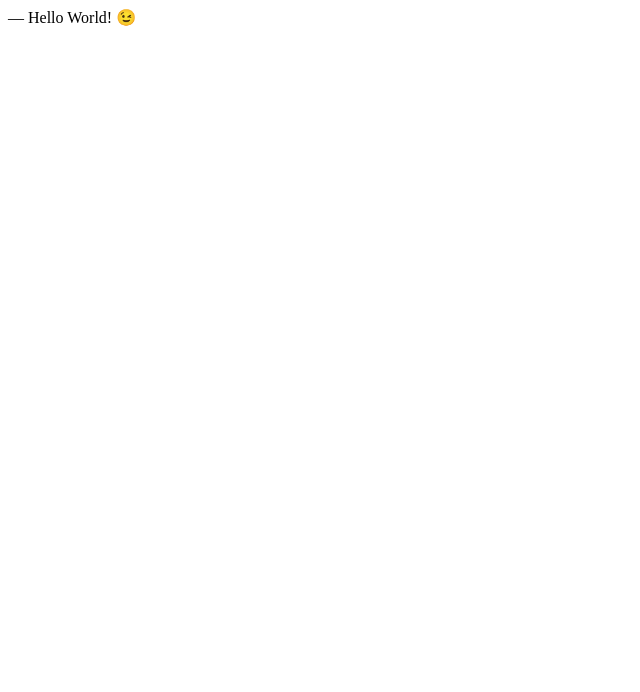
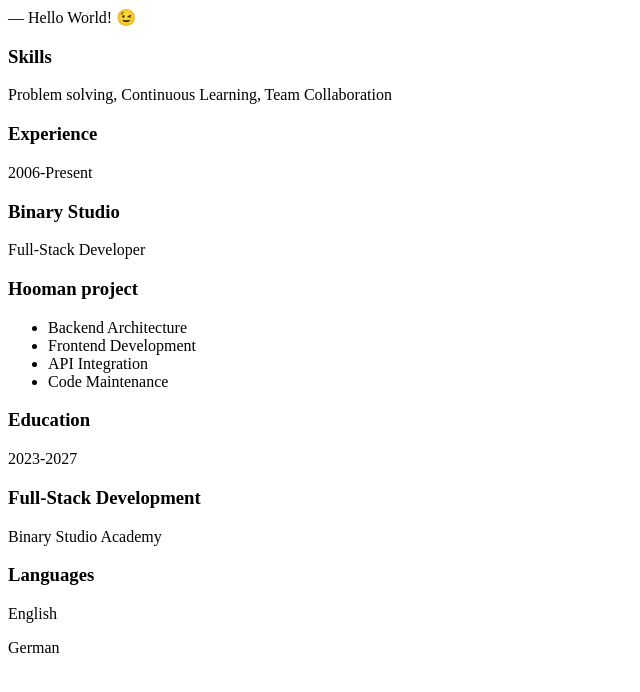
Before and after one commit to OlhaMurava/homepage, a plain HTML site: page index.html in a window 1280 px wide. Shown: the whole page, without its empty margins (0-640 px from the left). Drawn offline with Linux system fonts and the light colour scheme.

Commit message:
Add skills, experience, education, and languages sections

```diff
--- a/index.html
+++ b/index.html
@@ -6,5 +6,59 @@
   </head>
   <body>
     ― Hello World! &#x1F609;
+    <div class="container">
+        <div class="resume__block">
+          <div class="skills">
+            <h3 class="skills__header">Skills</h3>
+            <p class="skills__text">
+              Problem solving, Continuous Learning, Team Collaboration
+            </p>
+          </div>
+        </div>
+      </div>
+      <div class="container">
+        <div class="resume__block">
+          <div class="main-info fh">
+            <div class="experiences">
+              <h3 class="experiences__header">Experience</h3>
+              <div class="experiences__company">
+                <div class="experiences__company-header">
+                  <span class="experiences__company-header-durability">2006-Present</span>
+                  <h3 class="experiences__company-header-name">Binary Studio</h3>
+                </div>
+
+                <div class="experiences__company-project">
+                  <span class="experiences__company-project-role">Full-Stack Developer</span>
+                  <h3 class="experiences__company-project-name">Hooman project</h3>
+                  <ul class="experiences__company-project-responsibilities">
+                    <li>Backend Architecture</li>
+                    <li>Frontend Development</li>
+                    <li>API Integration</li>
+                    <li>Code Maintenance</li>
+                  </ul>
+                </div>
+              </div>
+            </div>
+
+            <div class="additional-info fv">
+              <div class="additional-info__education">
+                <h3 class="additional-info__education-header">Education</h3>
+                <div class="additional-info__education-university">
+                  <span class="additional-info__education-university-durability">2023-2027</span>
+                  <h3 class="additional-info__education-university-speciality">Full-Stack Development</h3>
+                  <p class="additional-info__education-university-name">Binary Studio Academy</p>
+                </div>
+              </div>
+
+              <div class="additional-info__languages">
+                <h3 class="additional-info__languages-header">Languages</h3>
+                <p class="additional-info__languages-item">English</p>
+                <p class="additional-info__languages-item">German</p>
+              </div>
+            </div>
+          </div>
+        </div>
+      </div>
+
   </body>
 </html>
```
